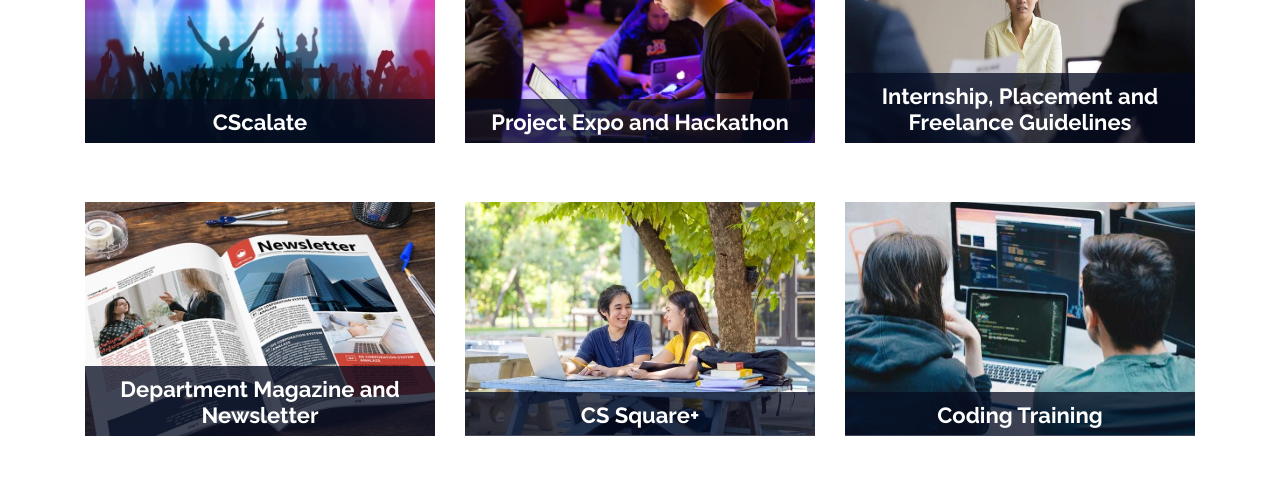
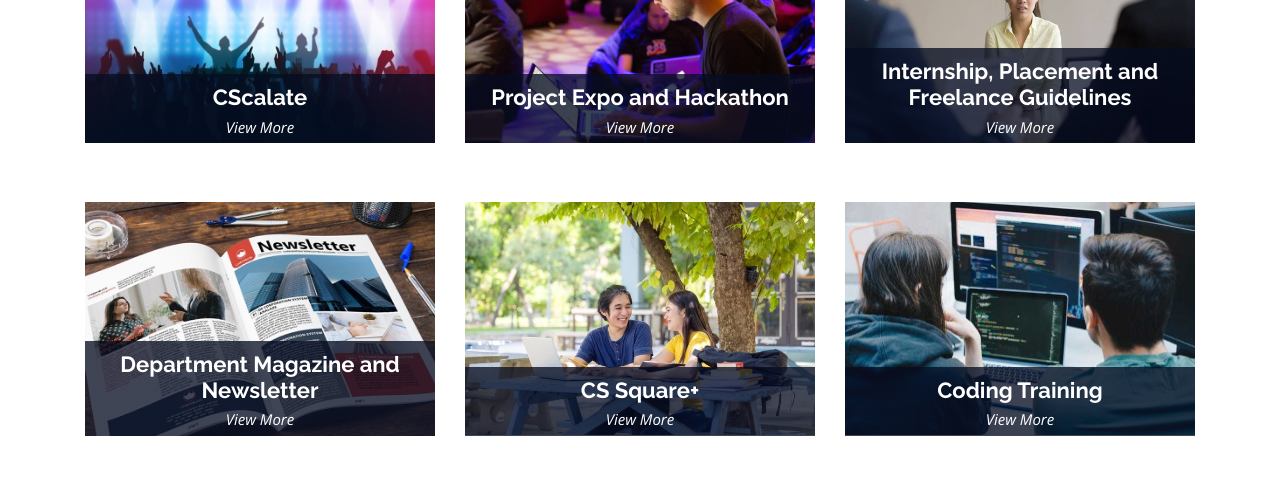
Before and after one commit to athulatk/Respire, a plain HTML site: page index.html in a window 1280 px wide. Shown: the part 1510-1998 px from the top of the page. Drawn offline with nearby package versions, Linux system fonts and the light colour scheme.

Commit message:
view more

```diff
--- a/css/style.css
+++ b/css/style.css
@@ -703,7 +703,7 @@ body.mobile-nav-active #mobile-nav-toggle {
   background: rgba(6, 12, 34, 0.76);
   position: absolute;
   left: 0;
-  bottom: -30px;
+  bottom: -5px;
   right: 0;
   text-align: center;
   padding-top: 10px;
@@ -718,7 +718,7 @@ body.mobile-nav-active #mobile-nav-toggle {
 }
 
 #manifesto .speaker .details p {
-  color: #fff;
+  color: #f82249;
   font-size: 15px;
   margin-bottom: 10px;
   font-style: italic;
```
